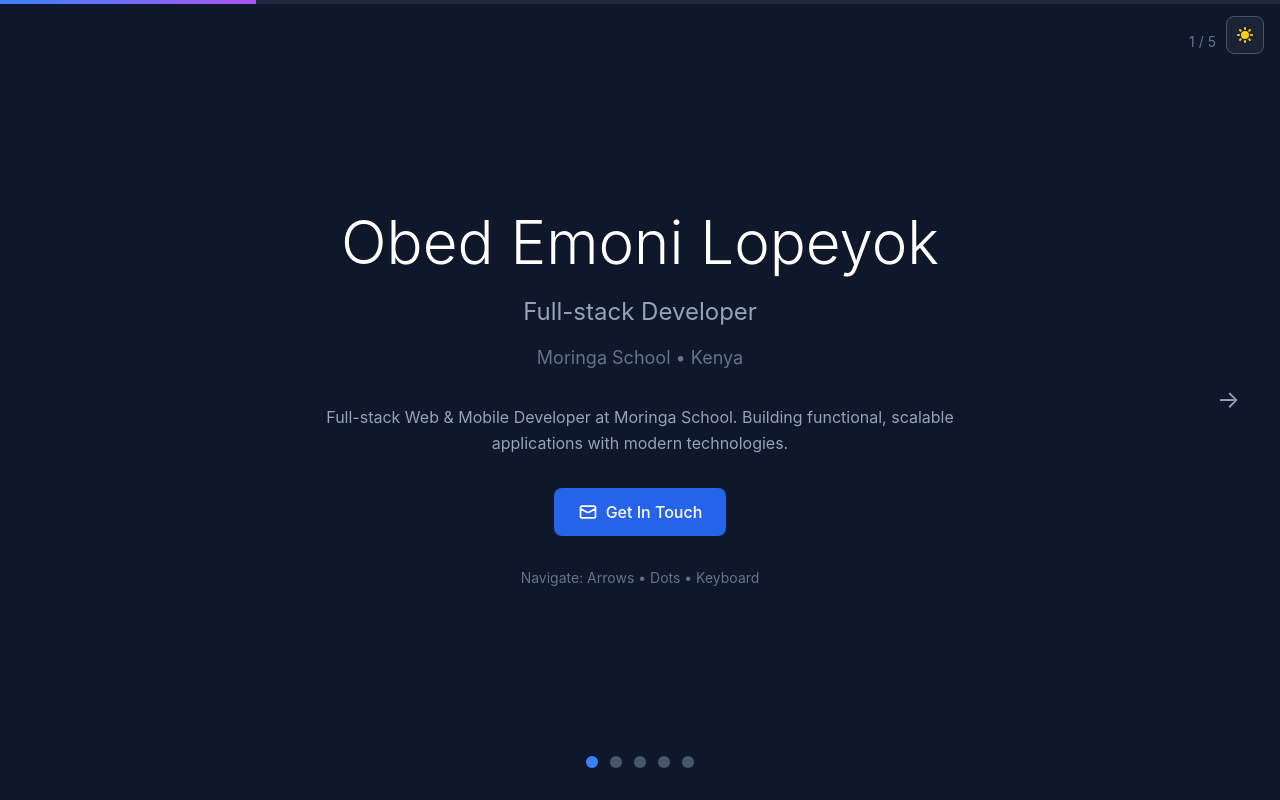
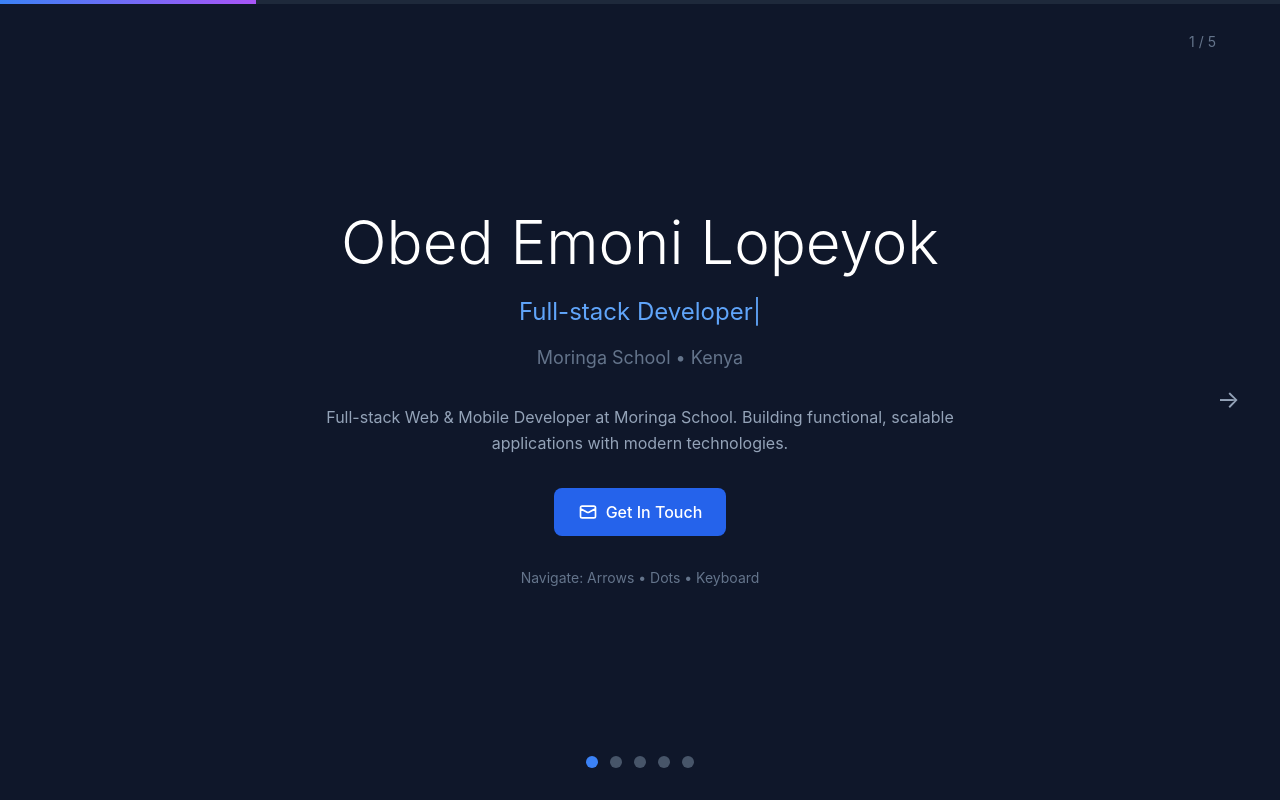
Before and after one commit to obapluto-ob/portfolio, a React (Vite) app: page / in a window 1280 px wide. Built offline with nearby package versions, Linux system fonts and the light colour scheme.

Commit message:
feat: add typing animation, loading spinner, WhatsApp/SMS contact, fix LinkedIn

```diff
--- a/src/App.tsx
+++ b/src/App.tsx
@@ -5,9 +5,9 @@ import Skills from './components/Skills'
 import Projects from './components/Projects'
 import Contact from './components/Contact'
 import ErrorBoundary from './components/ErrorBoundary'
-import ThemeToggle from './components/ThemeToggle'
 import ScrollProgress from './components/ScrollProgress'
 import BackToTop from './components/BackToTop'
+import LoadingSpinner from './components/LoadingSpinner'
 import analytics from './utils/analytics'
 
 interface PageConfig {
@@ -26,6 +26,14 @@ const pages: PageConfig[] = [
 
 function App() {
   const [currentPage, setCurrentPage] = useState(0)
+  const [isLoading, setIsLoading] = useState(true)
+
+  useEffect(() => {
+    const timer = setTimeout(() => {
+      setIsLoading(false)
+    }, 1500)
+    return () => clearTimeout(timer)
+  }, [])
 
   const nextPage = () => {
     if (currentPage < pages.length - 1) {
@@ -70,10 +78,13 @@ function App() {
     return () => window.removeEventListener('keydown', handleKeyDown)
   }, [currentPage])
 
+  if (isLoading) {
+    return <LoadingSpinner />
+  }
+
   return (
     <div className="h-screen bg-slate-900 text-white relative overflow-hidden">
       <ScrollProgress currentPage={currentPage} totalPages={pages.length} />
-      <ThemeToggle />
       {/* Skip to content link for accessibility */}
       <a
         href="#main-content"
--- a/src/components/Contact.tsx
+++ b/src/components/Contact.tsx
@@ -29,6 +29,8 @@ Best regards,
 
   const emailLink = `mailto:${personalInfo.email}?subject=${encodeURIComponent(emailSubject)}&body=${encodeURIComponent(emailBody)}`
   const phoneLink = "tel:+254729237059"
+  const whatsappLink = "https://wa.me/254729237059?text=Hi%20Obed,%20I%20found%20your%20portfolio%20and%20would%20like%20to%20discuss%20a%20project"
+  const smsLink = "sms:+254729237059?body=Hi%20Obed,%20I%20found%20your%20portfolio%20and%20would%20like%20to%20discuss%20a%20project"
 
   return (
     <div className="text-center max-w-4xl mx-auto">
@@ -100,7 +102,7 @@ Best regards,
             </a>
 
             <a
-              href={personalInfo.linkedin || "https://linkedin.com/in/obed-emoni"}
+              href="https://www.linkedin.com/in/obed-emoni-lopeyok-b5a8b4289/"
               target="_blank"
               rel="noopener noreferrer"
               onClick={() => handleContactClick('linkedin')}
@@ -111,7 +113,37 @@ Best regards,
               </svg>
               <div className="text-left">
                 <div className="font-medium text-slate-300">LinkedIn</div>
-                <div className="text-sm text-slate-400">/in/obed-emoni</div>
+                <div className="text-sm text-slate-400">Connect with me</div>
+              </div>
+            </a>
+
+            <a
+              href={whatsappLink}
+              target="_blank"
+              rel="noopener noreferrer"
+              onClick={() => handleContactClick('whatsapp')}
+              className="flex items-center space-x-3 p-4 bg-green-600 hover:bg-green-700 rounded-lg transition-all"
+            >
+              <svg className="w-5 h-5" fill="currentColor" viewBox="0 0 24 24">
+                <path d="M17.472 14.382c-.297-.149-1.758-.867-2.03-.967-.273-.099-.471-.148-.67.15-.197.297-.767.966-.94 1.164-.173.199-.347.223-.644.075-.297-.15-1.255-.463-2.39-1.475-.883-.788-1.48-1.761-1.653-2.059-.173-.297-.018-.458.13-.606.134-.133.298-.347.446-.52.149-.174.198-.298.298-.497.099-.198.05-.371-.025-.52-.075-.149-.669-1.612-.916-2.207-.242-.579-.487-.5-.669-.51-.173-.008-.371-.01-.57-.01-.198 0-.52.074-.792.372-.272.297-1.04 1.016-1.04 2.479 0 1.462 1.065 2.875 1.213 3.074.149.198 2.096 3.2 5.077 4.487.709.306 1.262.489 1.694.625.712.227 1.36.195 1.871.118.571-.085 1.758-.719 2.006-1.413.248-.694.248-1.289.173-1.413-.074-.124-.272-.198-.57-.347m-5.421 7.403h-.004a9.87 9.87 0 01-5.031-1.378l-.361-.214-3.741.982.998-3.648-.235-.374a9.86 9.86 0 01-1.51-5.26c.001-5.45 4.436-9.884 9.888-9.884 2.64 0 5.122 1.03 6.988 2.898a9.825 9.825 0 012.893 6.994c-.003 5.45-4.437 9.884-9.885 9.884m8.413-18.297A11.815 11.815 0 0012.05 0C5.495 0 .16 5.335.157 11.892c0 2.096.547 4.142 1.588 5.945L.057 24l6.305-1.654a11.882 11.882 0 005.683 1.448h.005c6.554 0 11.89-5.335 11.893-11.893A11.821 11.821 0 0020.885 3.488"/>
+              </svg>
+              <div className="text-left">
+                <div className="font-medium">WhatsApp</div>
+                <div className="text-sm opacity-90">Quick message</div>
+              </div>
+            </a>
+
+            <a
+              href={smsLink}
+              onClick={() => handleContactClick('sms')}
+              className="flex items-center space-x-3 p-4 border border-slate-600 hover:border-slate-500 hover:bg-slate-800 rounded-lg transition-all"
+            >
+              <svg className="w-5 h-5" fill="none" stroke="currentColor" viewBox="0 0 24 24">
+                <path strokeLinecap="round" strokeLinejoin="round" strokeWidth={2} d="M8 12h.01M12 12h.01M16 12h.01M21 12c0 4.418-4.03 8-9 8a9.863 9.863 0 01-4.255-.949L3 20l1.395-3.72C3.512 15.042 3 13.574 3 12c0-4.418 4.03-8 9-8s9 3.582 9 8z" />
+              </svg>
+              <div className="text-left">
+                <div className="font-medium text-slate-300">SMS</div>
+                <div className="text-sm text-slate-400">Text message</div>
               </div>
             </a>
           </div>
--- a/src/components/Hero.tsx
+++ b/src/components/Hero.tsx
@@ -1,5 +1,6 @@
 import React from 'react'
 import { personalInfo } from '../data/portfolio'
+import TypingAnimation from './TypingAnimation'
 import analytics from '../utils/analytics'
 
 const Hero = () => {
@@ -13,7 +14,14 @@ const Hero = () => {
           {personalInfo.name}
         </h1>
         <p className="text-2xl text-slate-400 mb-4">
-          {personalInfo.title}
+          <TypingAnimation
+            texts={[
+              "Full-stack Developer",
+              "React Specialist",
+              "Python Developer",
+              "Mobile App Developer"
+            ]}
+          />
         </p>
         <p className="text-lg text-slate-500">
           Moringa School • {personalInfo.location}
--- /dev/null
+++ b/src/components/LoadingSpinner.tsx
@@ -0,0 +1,17 @@
+import React from 'react'
+
+const LoadingSpinner = () => {
+  return (
+    <div className="fixed inset-0 bg-slate-900 flex items-center justify-center z-50">
+      <div className="text-center">
+        <div className="relative">
+          <div className="w-16 h-16 border-4 border-slate-700 border-t-blue-500 rounded-full animate-spin"></div>
+          <div className="absolute inset-0 w-16 h-16 border-4 border-transparent border-r-purple-500 rounded-full animate-spin animation-delay-150"></div>
+        </div>
+        <p className="mt-4 text-slate-400 animate-pulse">Loading Portfolio...</p>
+      </div>
+    </div>
+  )
+}
+
+export default LoadingSpinner
--- a/src/components/ThemeToggle.tsx
+++ /dev/null
@@ -1,44 +0,0 @@
-import React, { useState, useEffect } from 'react'
-
-const ThemeToggle = () => {
-  const [isDark, setIsDark] = useState(true)
-
-  useEffect(() => {
-    const saved = localStorage.getItem('theme')
-    if (saved) {
-      setIsDark(saved === 'dark')
-    }
-  }, [])
-
-  const toggleTheme = () => {
-    const newTheme = !isDark
-    setIsDark(newTheme)
-    localStorage.setItem('theme', newTheme ? 'dark' : 'light')
-
-    if (newTheme) {
-      document.documentElement.classList.add('dark')
-    } else {
-      document.documentElement.classList.remove('dark')
-    }
-  }
-
-  return (
-    <button
-      onClick={toggleTheme}
-      className="fixed top-4 right-4 z-50 p-2 rounded-lg bg-slate-800/80 hover:bg-slate-700/80 border border-slate-600 transition-all"
-      aria-label="Toggle theme"
-    >
-      {isDark ? (
-        <svg className="w-5 h-5 text-yellow-400" fill="currentColor" viewBox="0 0 20 20">
-          <path fillRule="evenodd" d="M10 2a1 1 0 011 1v1a1 1 0 11-2 0V3a1 1 0 011-1zm4 8a4 4 0 11-8 0 4 4 0 018 0zm-.464 4.95l.707.707a1 1 0 001.414-1.414l-.707-.707a1 1 0 00-1.414 1.414zm2.12-10.607a1 1 0 010 1.414l-.706.707a1 1 0 11-1.414-1.414l.707-.707a1 1 0 011.414 0zM17 11a1 1 0 100-2h-1a1 1 0 100 2h1zm-7 4a1 1 0 011 1v1a1 1 0 11-2 0v-1a1 1 0 011-1zM5.05 6.464A1 1 0 106.465 5.05l-.708-.707a1 1 0 00-1.414 1.414l.707.707zm1.414 8.486l-.707.707a1 1 0 01-1.414-1.414l.707-.707a1 1 0 011.414 1.414zM4 11a1 1 0 100-2H3a1 1 0 000 2h1z" clipRule="evenodd" />
-        </svg>
-      ) : (
-        <svg className="w-5 h-5 text-slate-400" fill="currentColor" viewBox="0 0 20 20">
-          <path d="M17.293 13.293A8 8 0 016.707 2.707a8.001 8.001 0 1010.586 10.586z" />
-        </svg>
-      )}
-    </button>
-  )
-}
-
-export default ThemeToggle
--- /dev/null
+++ b/src/components/TypingAnimation.tsx
@@ -0,0 +1,49 @@
+import React, { useState, useEffect } from 'react'
+
+interface TypingAnimationProps {
+  texts: string[]
+  speed?: number
+  deleteSpeed?: number
+  pauseTime?: number
+}
+
+const TypingAnimation: React.FC<TypingAnimationProps> = ({
+  texts,
+  speed = 100,
+  deleteSpeed = 50,
+  pauseTime = 2000
+}) => {
+  const [currentText, setCurrentText] = useState('')
+  const [currentIndex, setCurrentIndex] = useState(0)
+  const [isDeleting, setIsDeleting] = useState(false)
+
+  useEffect(() => {
+    const timeout = setTimeout(() => {
+      const fullText = texts[currentIndex]
+
+      if (isDeleting) {
+        setCurrentText(fullText.substring(0, currentText.length - 1))
+      } else {
+        setCurrentText(fullText.substring(0, currentText.length + 1))
+      }
+
+      if (!isDeleting && currentText === fullText) {
+        setTimeout(() => setIsDeleting(true), pauseTime)
+      } else if (isDeleting && currentText === '') {
+        setIsDeleting(false)
+        setCurrentIndex((currentIndex + 1) % texts.length)
+      }
+    }, isDeleting ? deleteSpeed : speed)
+
+    return () => clearTimeout(timeout)
+  }, [currentText, currentIndex, isDeleting, texts, speed, deleteSpeed, pauseTime])
+
+  return (
+    <span className="text-blue-400">
+      {currentText}
+      <span className="animate-pulse">|</span>
+    </span>
+  )
+}
+
+export default TypingAnimation
```
